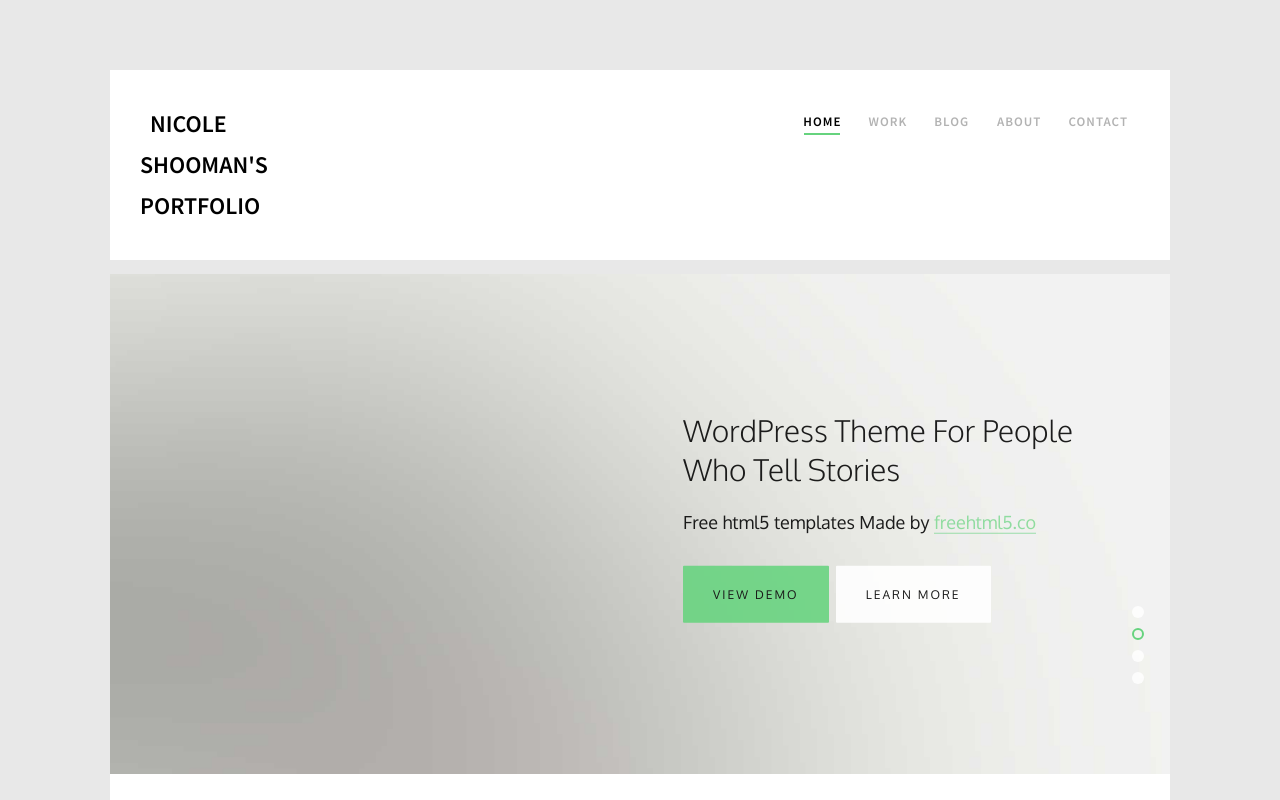
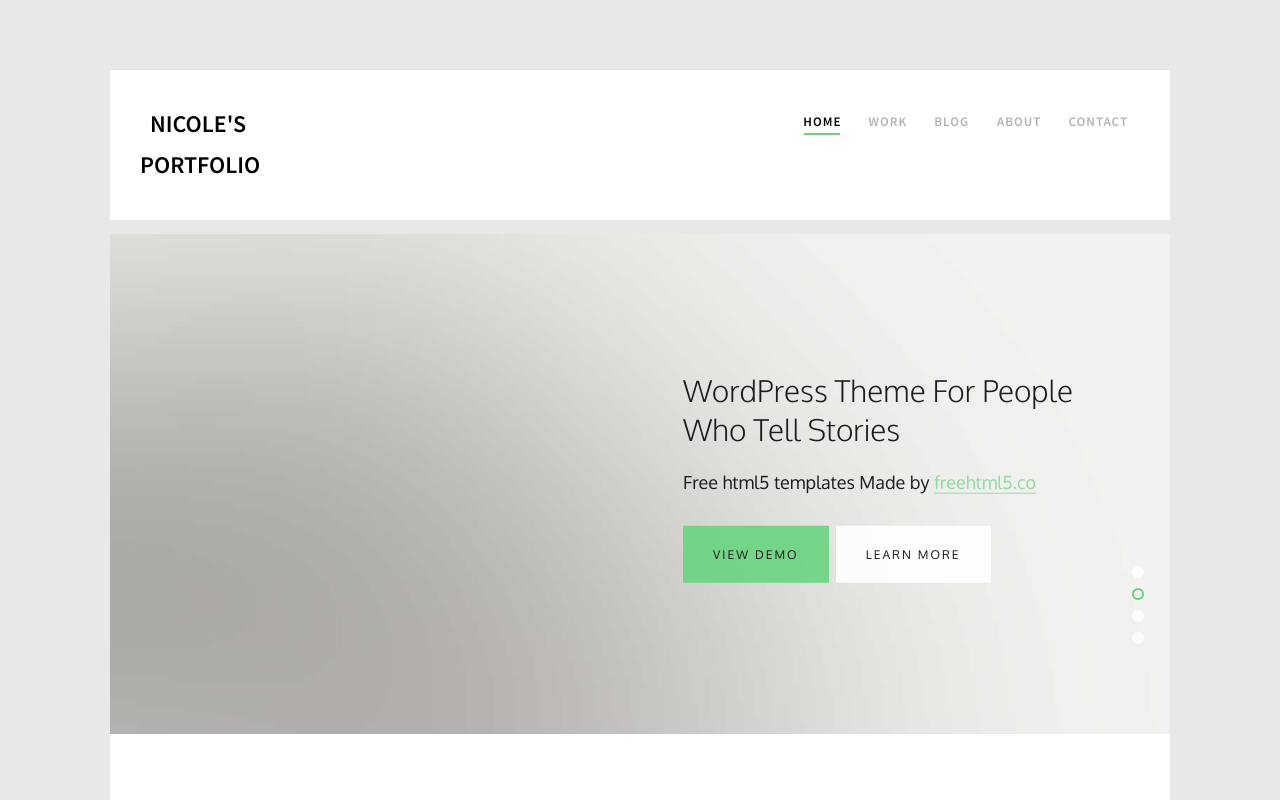
Before and after one commit to andrewshooman/nicole-portfolio, a website: page views/index.html in a window 1280 px wide. Shown: the top 800 px of the page. Drawn offline with Linux system fonts and the light colour scheme; files that its build step writes are made by us from their sources; files whose address does not match are found by name.

Commit message:
small name change

```diff
--- a/views/index.html
+++ b/views/index.html
@@ -71,7 +71,7 @@
 			<div class="top-menu">
 				<div class="row">
 					<div class="col-xs-2">
-						<div id="fh5co-logo"><a href="index">Nicole Shooman's Portfolio </a></div>
+						<div id="fh5co-logo"><a href="index">Nicole's Portfolio </a></div>
 					</div>
 					<div class="col-xs-10 text-right menu-1">
 						<ul>
```
